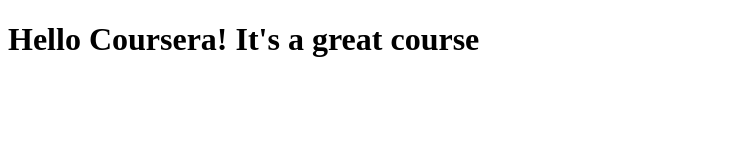
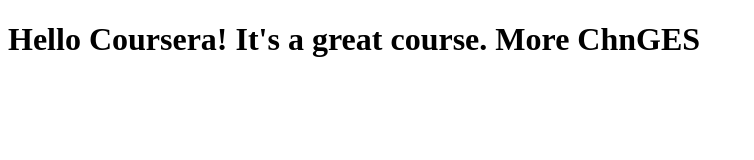
Before and after one commit to timkinnaird/Coursera-Test, a plain HTML site: page index.html in a window 1280 px wide. Shown: the whole page, without its empty margins (0-754 px from the left). Drawn offline with Linux system fonts and the light colour scheme.

Commit message:
Update index.html

```diff
--- a/index.html
+++ b/index.html
@@ -6,6 +6,6 @@
 	<title>Hello Coursera</title>
 </head>
 <body>
-<h1>Hello Coursera! It's a great course<h1>
+<h1>Hello Coursera! It's a great course. More ChnGES<h1>
 </body>
 </html>
```
